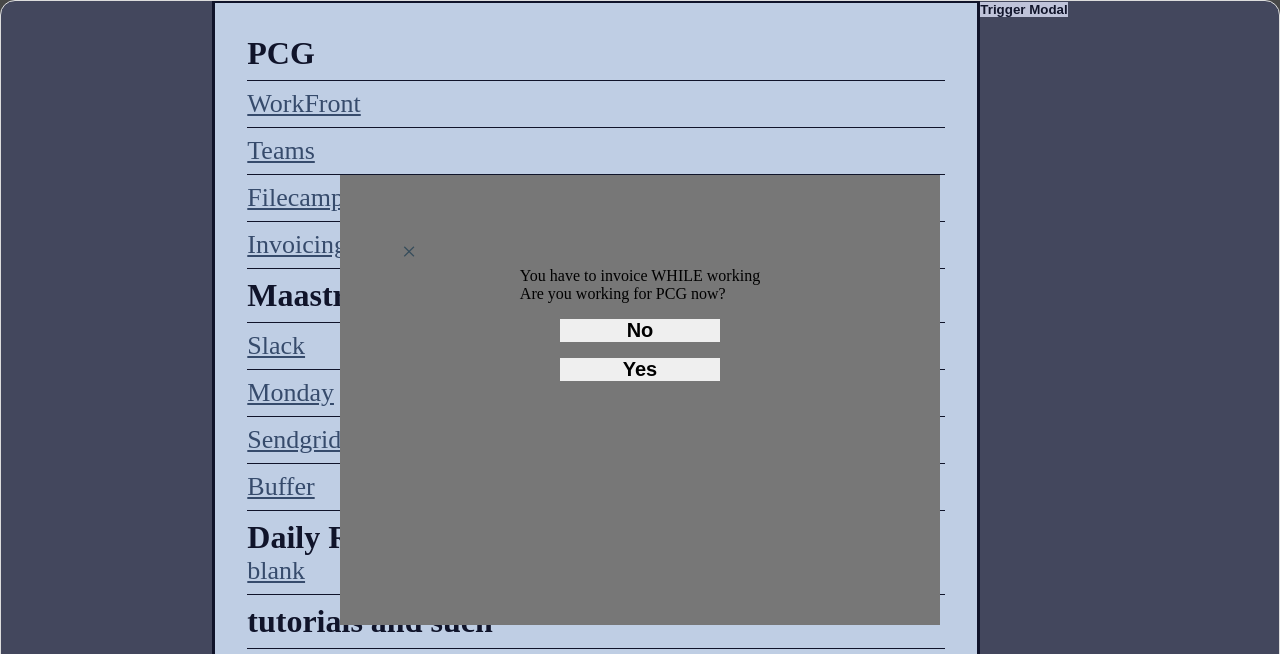
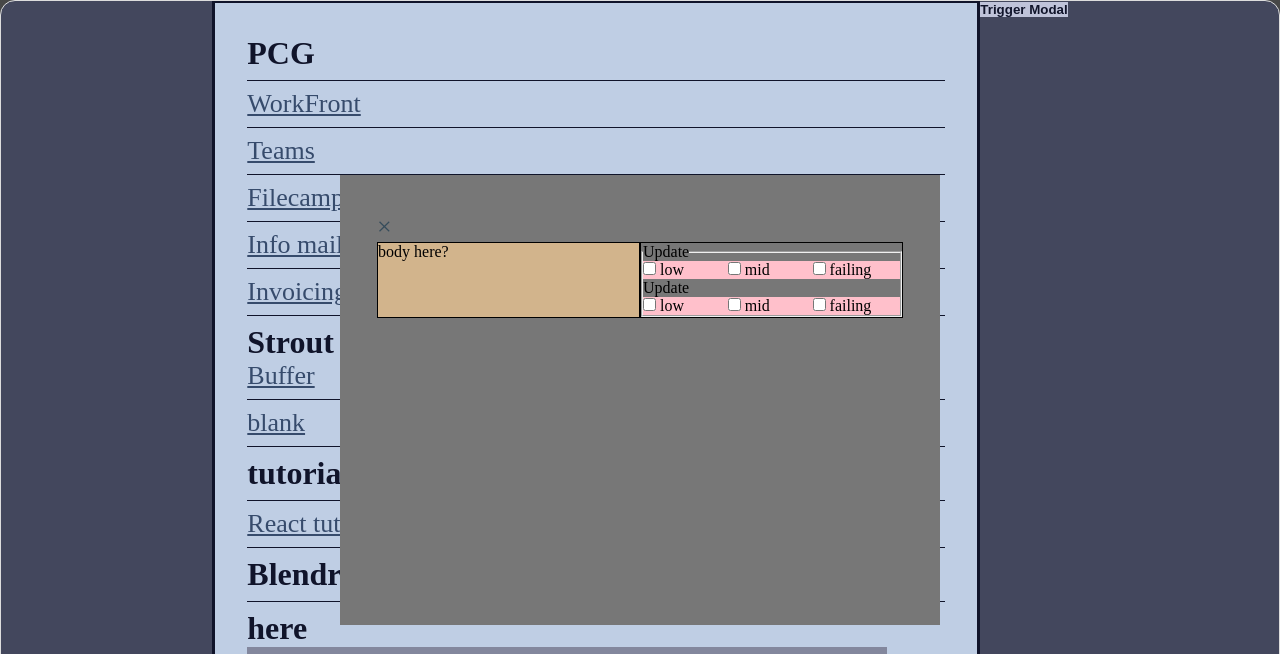
Before and after one commit to BrianStrout/swissarmy, a website: page dailykick.html in a window 1280 px wide. Shown: the top 654 px of the page. Drawn offline with Linux system fonts and the light colour scheme; grey boxes are pictures that could not be loaded.

Commit message:
update post maaster. no funciton to new pop

```diff
--- a/dailykick.html
+++ b/dailykick.html
@@ -34,48 +34,28 @@
         </div>
         <div class="line">
           <p>
+            <a
+              target="_blank"
+              href="https://publicconsultinggroup-my.sharepoint.com/:x:/g/personal/jhoffman_pcgus_com/EXgR3KgygaZJoAlk2FAyvPoBAdu816_dfCzdeHMy1W5smw?isSPOFile=1&clickparams=eyJBcHBOYW1lIjoiVGVhbXMtRGVza3RvcCIsIkFwcFZlcnNpb24iOiIxNDE1LzI0MTIwMTAwMjEzIiwiSGFzRmVkZXJhdGVkVXNlciI6ZmFsc2V9"
+              >Info mail helper</a
+            >
+          </p>
+        </div>
+        <div class="line">
+          <p>
             <a target="_blank" href="https://app.invoicing.co/#/invoices"
               >Invoicing</a
             >
           </p>
         </div>
-        <div class="line">
-          <h1>Maastr</h1>
-        </div>
-        <div class="line">
-          <p>
-            <a
-              target="_blank"
-              href="https://app.slack.com/client/T012XD3J1GF/C07H56LEGLF"
-              >Slack</a
-            >
-          </p>
-        </div>
-        <div class="line">
-          <p>
-            <a
-              target="_blank"
-              href="https://maastr.monday.com/boards/7255870543"
-              >Monday</a
-            >
-          </p>
-        </div>
-        <div class="line">
-          <p>
-            <a
-              target="_blank"
-              href="https://login.sendgrid.com/login/identifier?_gl=1*1iuyg2*_gcl_aw*R0NMLjE3MjczNTI4MjAuQ2p3S0NBandsNi0zQmhCV0Vpd0FwTjZfa2poWDc5YkZZdG1BXzNYTU5Sbnk4Y1R1a3ZDUHZrNUZXbTJSQkdXQ01adk8yczdIM3BXZy1Sb0NHaHNRQXZEX0J3RQ..*_gcl_au*MTY0MzQ0NDkwMC4xNzI2ODY3Njkx*_ga*NDg3NTcyNzM4LjE3MjY4Njc2OTE.*_ga_8W5LR442LD*MTcyNzM1MjgxOS4yLjEuMTcyNzM1MjgxOS4wLjAuMA.."
-              >Sendgrid</a
-            >
-          </p>
-        </div>
+
+        <h1>Strout</h1>
+
         <div class="line">
           <p>
             <a target="_blank" href="">Buffer</a>
           </p>
         </div>
-
-        <h1>Daily Resources</h1>
 
         <div class="line">
           <p>
@@ -116,14 +96,77 @@
         <div class="modal-inner">
           <a class="js-close-modal">&times;</a>
           <div class="modal-content">
-            You have to invoice WHILE working <br />
-            Are you working for PCG now?
-            <br />
-            <button id="no">
-              <h2>No</h2></button
-            ><button id="yes">
-              <h2>Yes</h2>
-            </button>
+            <div class="grid2">
+              <div class="bodygrid">body here?</div>
+              <div class="info__collector">
+                <fieldset>
+                  <legend>Update</legend>
+                  <div class="row">
+                    <div>
+                      <input
+                        type="checkbox"
+                        id="low"
+                        name="drone"
+                        value="low"
+                      />
+                      <label for="low">low</label>
+                    </div>
+
+                    <div>
+                      <input
+                        type="checkbox"
+                        id="mid"
+                        name="drone"
+                        value="mid"
+                      />
+                      <label for="mid">mid</label>
+                    </div>
+
+                    <div>
+                      <input
+                        type="checkbox"
+                        id="failing"
+                        name="drone"
+                        value="failing"
+                      />
+                      <label for="failing">failing</label>
+                    </div>
+                  </div>
+                  <legend>Update</legend>
+                  <div class="row">
+                    <div>
+                      <input
+                        type="checkbox"
+                        id="low"
+                        name="drone"
+                        value="low"
+                      />
+                      <label for="low">low</label>
+                    </div>
+
+                    <div>
+                      <input
+                        type="checkbox"
+                        id="mid"
+                        name="drone"
+                        value="mid"
+                      />
+                      <label for="mid">mid</label>
+                    </div>
+
+                    <div>
+                      <input
+                        type="checkbox"
+                        id="failing"
+                        name="drone"
+                        value="failing"
+                      />
+                      <label for="failing">failing</label>
+                    </div>
+                  </div>
+                </fieldset>
+              </div>
+            </div>
           </div>
           <!-- .modal-content -->
         </div>
--- a/index.css
+++ b/index.css
@@ -71,7 +71,7 @@
   width: 600px;
   height: 450px;
   margin: auto;
-  padding: 5%;
+  padding: 3%;
 }
 
 .modal-content {
@@ -80,6 +80,7 @@
   gap: 1rem;
   justify-content: center;
   align-items: center;
+  width: 100%;
 }
 .modal-content button {
   width: 160px;
@@ -95,6 +96,28 @@
   font-size: 0.9rem;
   color: #777;
   margin: 0.4rem 0 0.2rem;
+}
+
+.grid2 {
+  display: grid;
+  grid-template-columns: 50% 50%;
+  width: 100%;
+}
+.row {
+  display: grid;
+  grid-template-columns: 33% 33% 33%;
+  background-color: pink;
+}
+
+.bodygrid,
+.info__collector {
+  width: 100%;
+  height: 100%;
+  border: 1px solid black;
+}
+
+.bodygrid {
+  background-color: tan;
 }
 
 button {
--- a/index.js
+++ b/index.js
@@ -31,7 +31,7 @@
     document.getElementById("modal-1").classList.remove("hidden");
   }
 
-  document.getElementById("no").addEventListener("click", (e) => {
+  document.querySelector(".js-close-modal").addEventListener("click", (e) => {
     document.getElementById("modal-1").classList.add("hidden");
   });
   document.getElementById("yes").addEventListener("click", (e) => {
```
